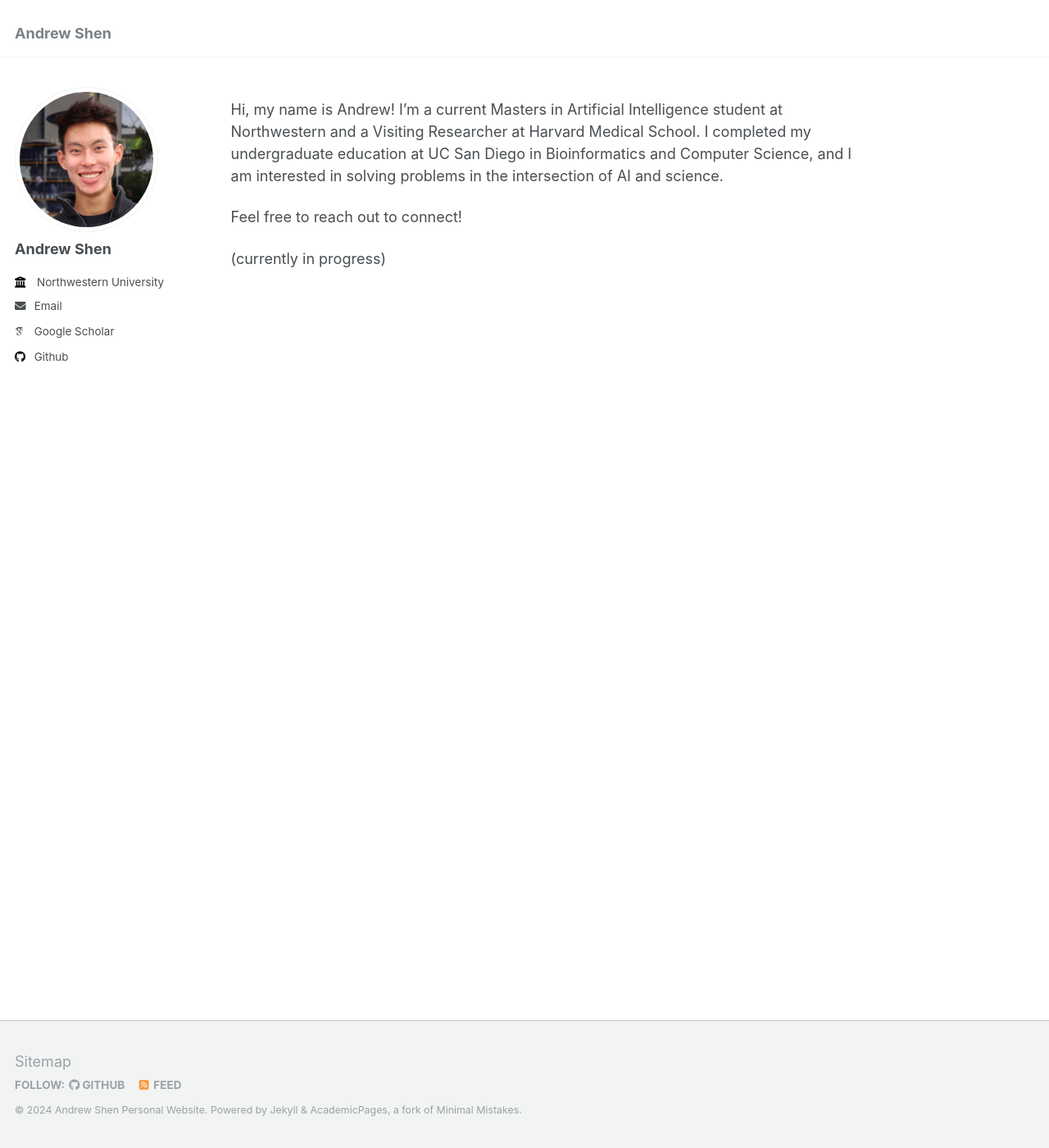
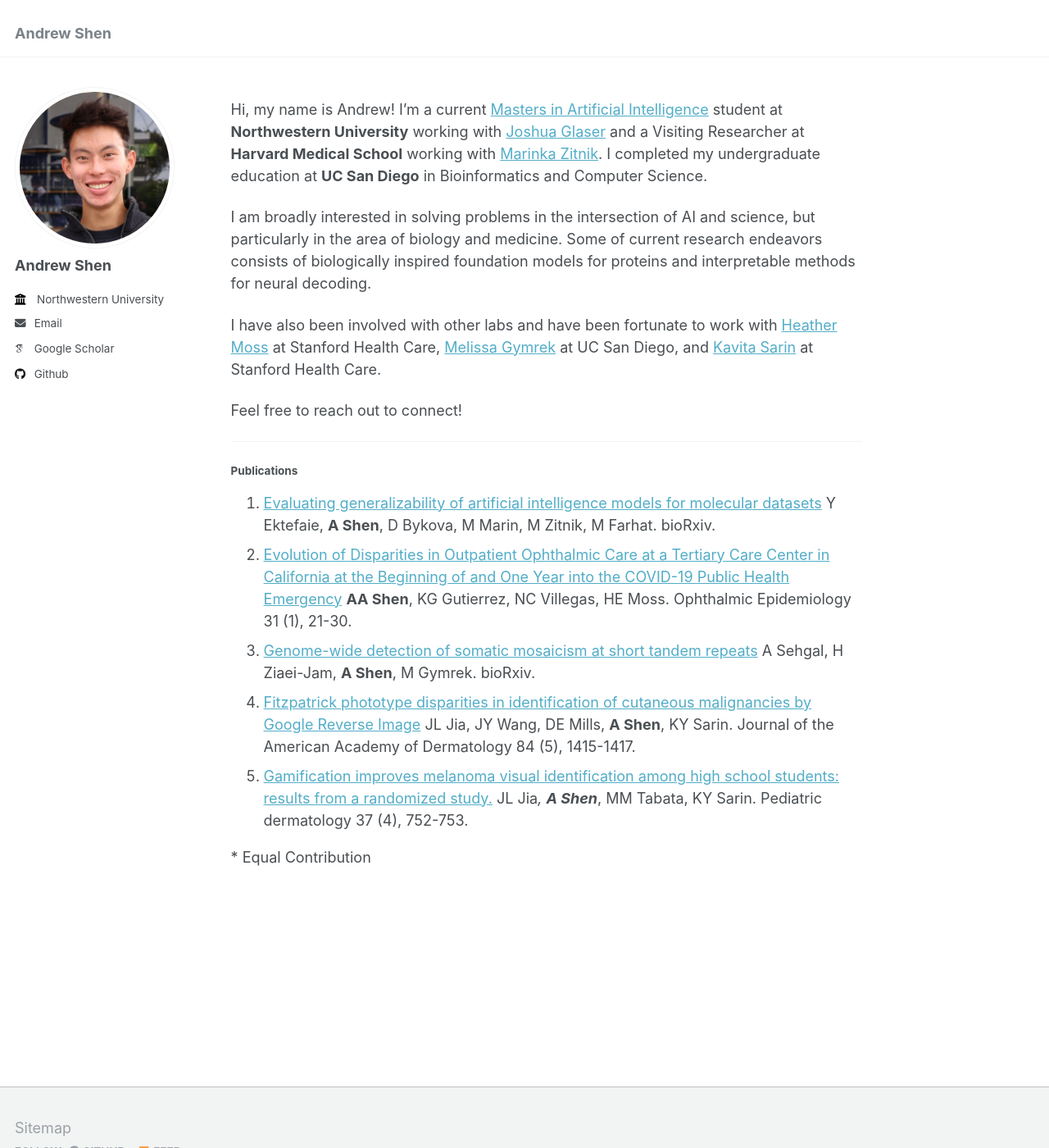
Before and after one commit to andrew7shen/andrew7shen.github.io, a Jekyll site: the page built from _pages/about.md, in a window 1280 px wide and 1400 px high. Shown: the whole window at 82% size. Built offline with Jekyll 4.4.1, drawn with Linux system fonts in a browser that asks for light colours; some web fonts are replaced.

Commit message:
homepage bio initial finish

```diff
--- a/_pages/about.md
+++ b/_pages/about.md
@@ -7,8 +7,27 @@ redirect_from:
   - /about.html
 ---
 
-Hi, my name is Andrew! I'm a current Masters in Artificial Intelligence student at Northwestern and a Visiting Researcher at Harvard Medical School. I completed my undergraduate education at UC San Diego in Bioinformatics and Computer Science, and I am interested in solving problems in the intersection of AI and science.
+Hi, my name is Andrew! I'm a current [Masters in Artificial Intelligence](https://www.mccormick.northwestern.edu/artificial-intelligence/) student at **Northwestern University** working with [Joshua Glaser](https://glaserlab.github.io/) and a Visiting Researcher at **Harvard Medical School** working with [Marinka Zitnik](https://zitniklab.hms.harvard.edu/). I completed my undergraduate education at **UC San Diego** in Bioinformatics and Computer Science.
+
+I am broadly interested in solving problems in the intersection of AI and science, but particularly in the area of biology and medicine. Some of current research endeavors consists of biologically inspired foundation models for proteins and interpretable methods for neural decoding.
+
+I have also been involved with other labs and have been fortunate to work with [Heather Moss](https://med.stanford.edu/mosslab/current-team.html#current_team) at Stanford Health Care, [Melissa Gymrek](https://gymreklab.com/) at UC San Diego, and [Kavita Sarin](https://sarinlab.stanford.edu/) at Stanford Health Care.
 
 Feel free to reach out to connect!
 
-(currently in progress)
+---
+
+#### Publications
+
+1. [Evaluating generalizability of artificial intelligence models for molecular datasets](https://www.ncbi.nlm.nih.gov/pmc/articles/PMC10925170/)
+Y Ektefaie, **A Shen**, D Bykova, M Marin, M Zitnik, M Farhat. bioRxiv.
+2. [Evolution of Disparities in Outpatient Ophthalmic Care at a Tertiary Care Center in California at the Beginning of and One Year into the COVID-19 Public Health Emergency](https://www.tandfonline.com/doi/abs/10.1080/09286586.2023.2180807)
+**AA Shen**, KG Gutierrez, NC Villegas, HE Moss. Ophthalmic Epidemiology 31 (1), 21-30.
+3. [Genome-wide detection of somatic mosaicism at short tandem repeats](https://www.ncbi.nlm.nih.gov/pmc/articles/PMC10690266/)
+A Sehgal, H Ziaei-Jam, **A Shen**, M Gymrek. bioRxiv.
+4. [Fitzpatrick phototype disparities in identification of cutaneous malignancies by Google Reverse Image](https://www.jaad.org/article/S0190-9622(20)30826-4/fulltext)
+JL Jia, JY Wang, DE Mills, **A Shen**, KY Sarin. Journal of the American Academy of Dermatology 84 (5), 1415-1417.
+5. [Gamification improves melanoma visual identification among high school students: results from a randomized study.](https://onlinelibrary.wiley.com/doi/abs/10.1111/pde.14158)
+JL Jia*, **A Shen***, MM Tabata, KY Sarin. Pediatric dermatology 37 (4), 752-753.
+
+\* Equal Contribution
--- a/_sass/_sidebar.scss
+++ b/_sass/_sidebar.scss
@@ -90,7 +90,7 @@
   }
 
   img {
-    max-width: 175px;
+    max-width: 300px;
     border-radius: 50%;
 
     @include breakpoint($large) {
```
